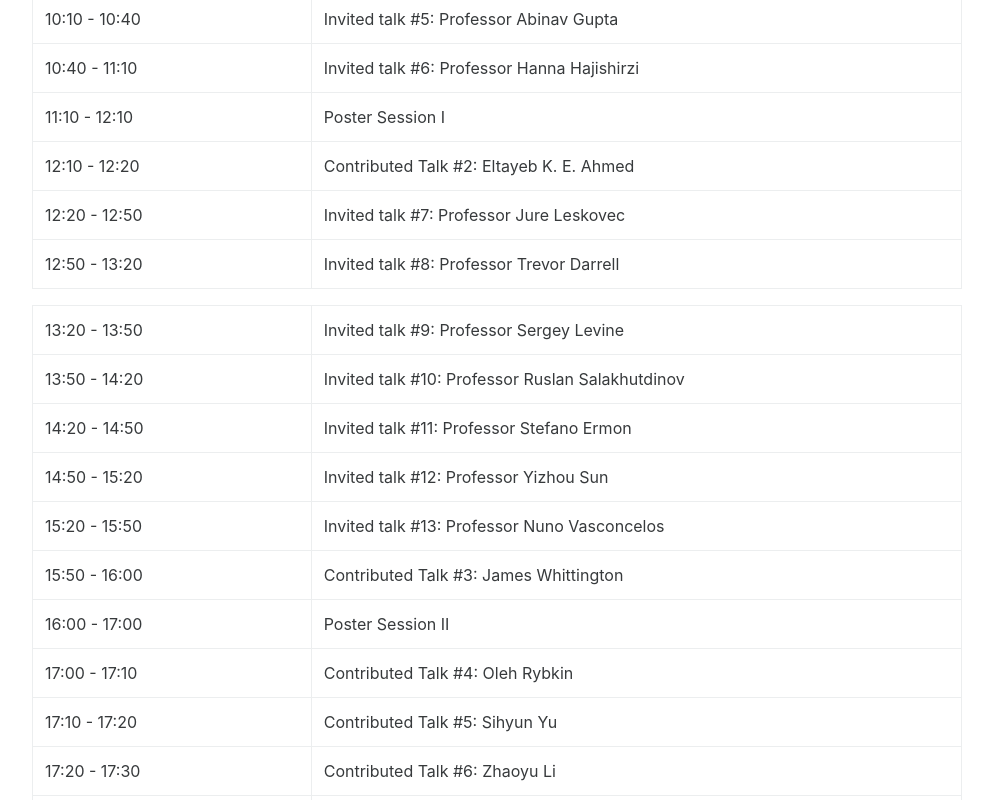
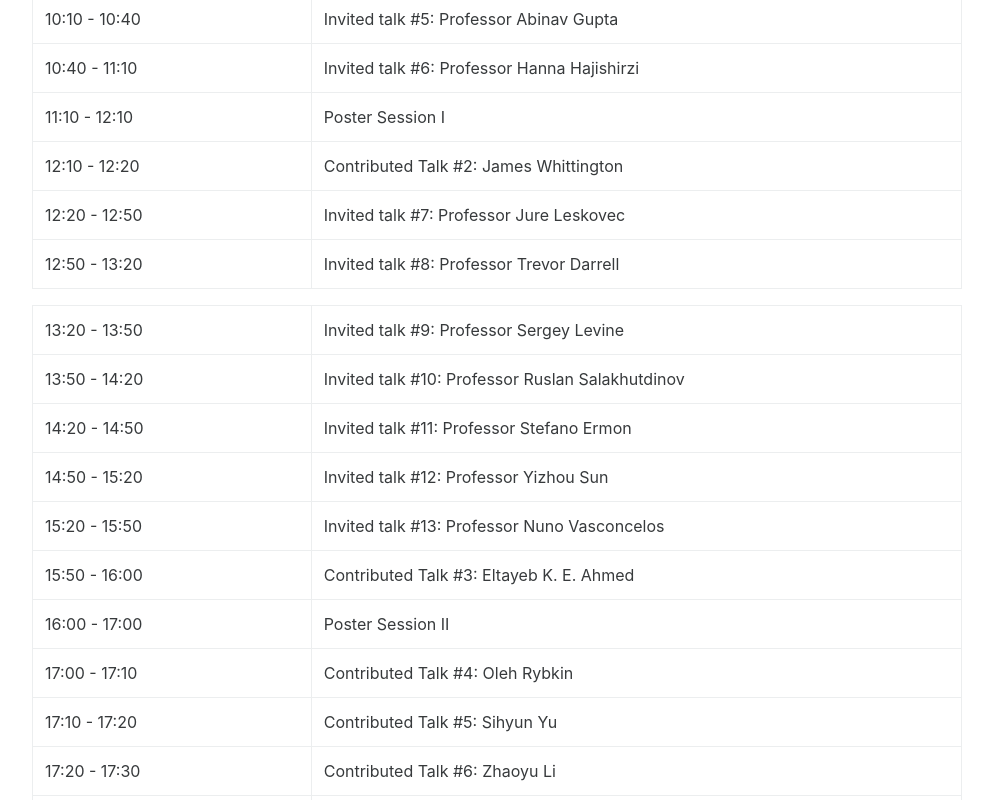
Before and after one commit to icml21ssl/icml21ssl.github.io, a plain HTML site: page pages/schedule.html in a window 1280 px wide. Shown: the part 651-1451 px from the top of the page, without its empty margins (143-1136 px from the left). Drawn offline with Linux system fonts and the light colour scheme.

Commit message:
Update schedule.html

```diff
--- a/pages/schedule.html
+++ b/pages/schedule.html
@@ -78,7 +78,7 @@
 <tr> <td style="width:30%">10:10 - 10:40</td> <td>Invited talk #5: Professor Abinav Gupta</td></tr>
 <tr> <td style="width:30%">10:40 - 11:10</td> <td>Invited talk #6: Professor Hanna Hajishirzi</td></tr>
 <tr> <td style="width:30%">11:10 - 12:10</td> <td>Poster Session I</td></tr>
-<tr> <td style="width:30%">12:10 - 12:20</td> <td>Contributed Talk #2: Eltayeb K. E. Ahmed </td></tr>
+<tr> <td style="width:30%">12:10 - 12:20</td> <td>Contributed Talk #2: James Whittington  </td></tr>
 <tr> <td style="width:30%">12:20 - 12:50</td> <td>Invited talk #7: Professor Jure Leskovec</td></tr>
 <tr> <td style="width:30%">12:50 - 13:20</td> <td>Invited talk #8: Professor Trevor Darrell</td></tr>
   </tbody>
@@ -95,7 +95,7 @@
 <tr> <td style="width:30%">14:20 - 14:50</td> <td>Invited talk #11: Professor Stefano Ermon</td></tr>
 <tr> <td style="width:30%">14:50 - 15:20</td> <td>Invited talk #12: Professor Yizhou Sun</td></tr>
 <tr> <td style="width:30%">15:20 - 15:50</td> <td>Invited talk #13: Professor Nuno Vasconcelos</a></td></tr>
-<tr> <td style="width:30%">15:50 - 16:00</td> <td>Contributed Talk #3: James Whittington  </a></td></tr>
+<tr> <td style="width:30%">15:50 - 16:00</td> <td>Contributed Talk #3: Eltayeb K. E. Ahmed </a></td></tr>
 <tr> <td style="width:30%">16:00 - 17:00</td> <td>Poster Session II</a></td></tr>
 <tr> <td style="width:30%">17:00 - 17:10</td> <td>Contributed Talk #4: Oleh Rybkin</a></td></tr>
 <tr> <td style="width:30%">17:10 - 17:20</td> <td>Contributed Talk #5: Sihyun Yu </a></td></tr>
```
